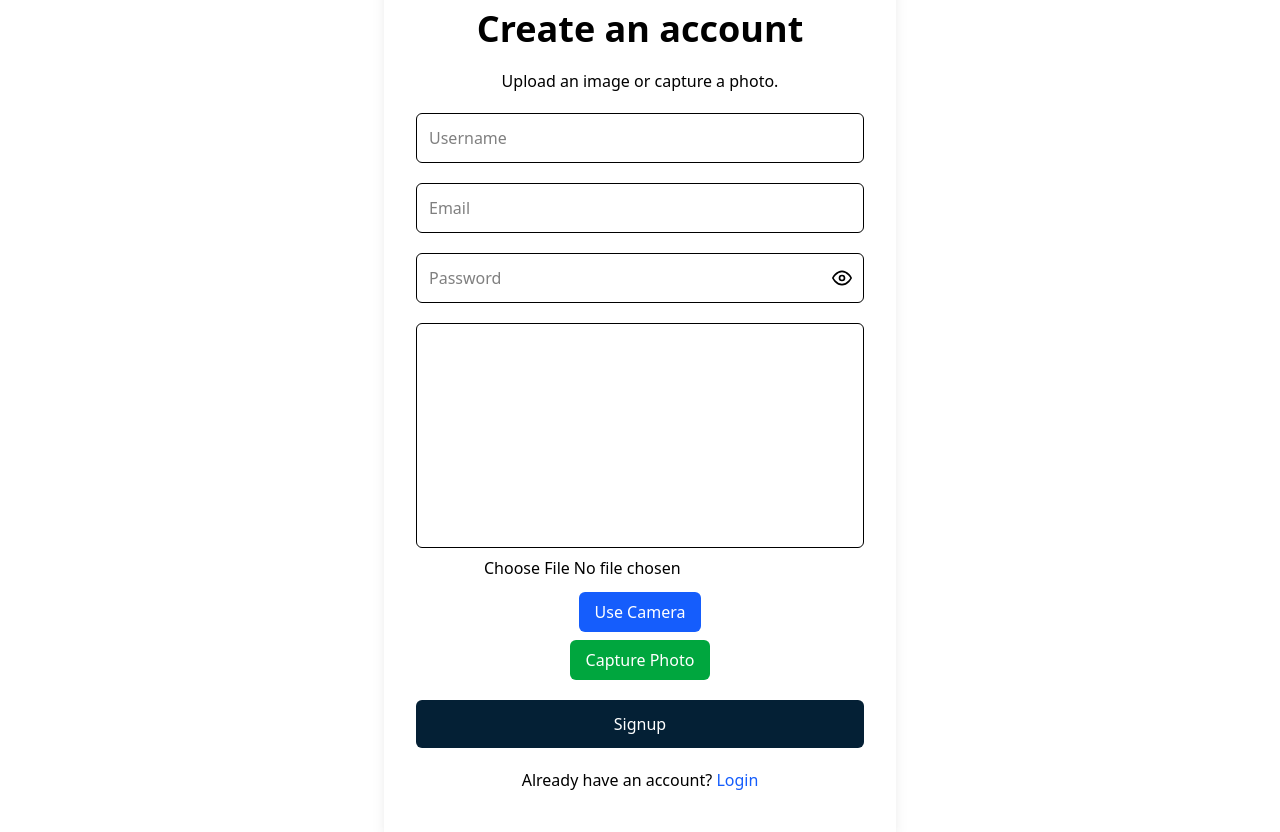
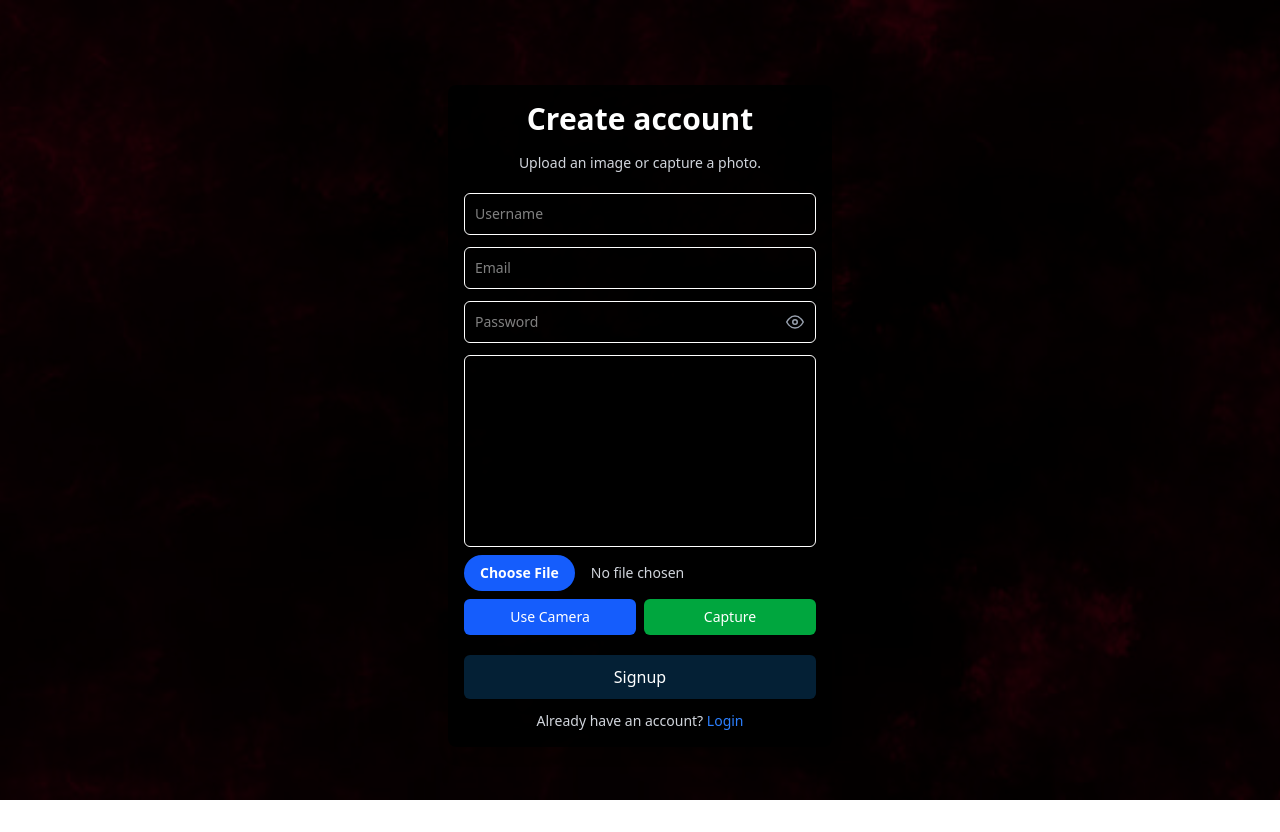
Before and after one commit to Vansh0207/face-ai-main, a React (Vite) app in the folder frontend/: page /signup in a window 1280 px wide. Both pictures are taken after a click on the button "Use Camera". After the commit the page ends 800 px from the top, so only its background shows below. Built offline with nearby package versions, Linux system fonts and the light colour scheme; no server answers.

Commit message:
signup done

```diff
--- a/frontend/src/components/Signup.jsx
+++ b/frontend/src/components/Signup.jsx
@@ -1,16 +1,18 @@
-import React, { useEffect, useState, useRef } from 'react';
-import { Link, useNavigate } from 'react-router-dom';
-import { Loader2 } from 'lucide-react';
-import axios from 'axios';
-import { toast } from 'sonner';
-import { useSelector } from 'react-redux';
-import { FiEye, FiEyeOff } from 'react-icons/fi';
+import React, { useEffect, useState, useRef } from "react";
+import { Link, useNavigate } from "react-router-dom";
+import { Loader2 } from "lucide-react";
+import axios from "axios";
+import { toast } from "sonner";
+import { useSelector } from "react-redux";
+import { FiEye, FiEyeOff } from "react-icons/fi";
 
-const API_END_POINT = import.meta.env.VITE_API_END_POINT_USER || "https://Photo-AI.onrender.com/api/user";
+const API_END_POINT =
+  import.meta.env.VITE_API_END_POINT_USER ||
+  "https://Photo-AI.onrender.com/api/user";
 
 const Signup = () => {
   const [show, setShow] = useState(false);
-    const { user } = useSelector(store => store.auth);
+  const { user } = useSelector((store) => store.auth);
   const [input, setInput] = useState({ username: "", email: "", password: "" });
   const [loading, setLoading] = useState(false);
   const navigate = useNavigate();
@@ -48,7 +50,7 @@ const Signup = () => {
     canvas.width = videoRef.current.videoWidth;
     canvas.height = videoRef.current.videoHeight;
     context.drawImage(videoRef.current, 0, 0, canvas.width, canvas.height);
-        canvas.toBlob(blob => {
+    canvas.toBlob((blob) => {
       setImage(blob);
       setImagePreview(URL.createObjectURL(blob));
     }, "image/jpeg");
@@ -81,12 +83,11 @@ const Signup = () => {
 
       // console.log("Formdata", formData);
       for (let pair of formData.entries()) {
-                console.log(pair[0] + ': ' + pair[1]);
+        console.log(pair[0] + ": " + pair[1]);
       }
 
-
       const res = await axios.post(`${API_END_POINT}/register`, formData, {
-                headers: { 'Content-Type': 'multipart/form-data' },
+        headers: { "Content-Type": "multipart/form-data" },
         withCredentials: true,
       });
 
@@ -101,7 +102,9 @@ const Signup = () => {
       }
 
       // Step 3: Send the image URL to Flask server for encoding
-            const flaskResponse = await axios.post("http://127.0.0.1:5000/encode", { image_url: imageUrl });
+      const flaskResponse = await axios.post("http://127.0.0.1:5000/encode", {
+        image_url: imageUrl,
+      });
 
       if (flaskResponse.data.error) {
         throw new Error(flaskResponse.data.error);
@@ -115,7 +118,7 @@ const Signup = () => {
       // Step 4: Send face encoding to Node.js backend for storage
       await axios.post(`${API_END_POINT}/store-face-encoding`, {
         email: input.email,
-                faceEncoding: faceEncodings[0] // Assuming one face is detected
+        faceEncoding: faceEncodings[0], // Assuming one face is detected
       });
 
       toast.success("Signup successful! Face encoding stored.");
@@ -125,7 +128,6 @@ const Signup = () => {
       setInput({ username: "", email: "", password: "" });
       setImage(null);
       setImagePreview(null);
-
     } catch (error) {
       console.error(error);
       toast.error(error.message || "Signup failed");
@@ -134,47 +136,146 @@ const Signup = () => {
     }
   };
 
+  return (
+    <div className="relative w-screen h-screen bg-black overflow-y-auto">
+      {/* Full-screen background image */}
+      <img
+        src="redbg.jpg"
+        alt="Background"
+        className="fixed inset-0 w-full h-full object-cover bg-black opacity-20"
+      />
 
-    return (
-        <div className='flex flex-col items-center w-screen h-screen justify-center'>
-            <form onSubmit={signupHandler} className='shadow-lg flex flex-col gap-5 p-8 py-10 max-w-lg w-full'>
-                <h1 className='text-center font-bold text-4xl'>Create an account</h1>
-                <p className='text-center'>Upload an image or capture a photo.</p>
+      {/* Signup form with transparent black background */}
+      <form
+        onSubmit={signupHandler}
+        className="absolute top-1/2 left-1/2 -translate-x-1/2 -translate-y-1/2 shadow-lg flex flex-col gap-3 p-4 max-w-sm w-[90%] bg-black/90 z-10 rounded-lg my-4"
+      >
+        <h1 className="text-center font-bold text-3xl text-white mb-1">
+          Create account
+        </h1>
+        <p className="text-center text-gray-300 text-sm mb-2">
+          Upload an image or capture a photo.
+        </p>
 
-                <input type="text" name="username" value={input.username} onChange={changeEventHandler} placeholder="Username" className="p-3 border rounded-md w-full" required />
-                <input type="email" name="email" value={input.email} onChange={changeEventHandler} placeholder="Email" className="p-3 border rounded-md w-full" required />
+        <input
+          type="text"
+          name="username"
+          value={input.username}
+          onChange={changeEventHandler}
+          placeholder="Username"
+          className="p-2.5 border border-white rounded-md w-full text-white bg-transparent text-sm"
+          required
+        />
+        <input
+          type="email"
+          name="email"
+          value={input.email}
+          onChange={changeEventHandler}
+          placeholder="Email"
+          className="p-2.5 border border-white rounded-md w-full text-white bg-transparent text-sm"
+          required
+        />
 
         <div className="relative">
-                    <input type={show ? "text" : "password"} name="password" value={input.password} onChange={changeEventHandler} placeholder="Password" className="p-3 border rounded-md w-full pr-10" required />
-                    <button type="button" onClick={() => setShow(!show)} className="absolute right-3 top-1/2 transform -translate-y-1/2">
-                        {show ? <FiEyeOff size={20} /> : <FiEye size={20} />}
+          <input
+            type={show ? "text" : "password"}
+            name="password"
+            value={input.password}
+            onChange={changeEventHandler}
+            placeholder="Password"
+            className="p-2.5 border border-white rounded-md w-full pr-10 text-white bg-transparent text-sm"
+            required
+          />
+          <button
+            type="button"
+            onClick={() => setShow(!show)}
+            className="absolute right-3 top-1/2 transform -translate-y-1/2 text-gray-400"
+          >
+            {show ? <FiEyeOff size={18} /> : <FiEye size={18} />}
           </button>
         </div>
 
-                <div className='flex flex-col items-center'>
+        <div className="flex flex-col items-center gap-2">
           {imagePreview ? (
-                        <img src={imagePreview} alt="Selected" className="w-full max-h-64 object-cover border rounded-md mb-2" />
-                    ) : useCamera && (
-                        <video ref={videoRef} autoPlay className='w-full max-h-64 border rounded-md' />
+            <div className="relative w-full">
+              <img
+                src={imagePreview}
+                alt="Selected"
+                className="w-full h-48 object-cover border border-white rounded-md"
+              />
+              <button
+                type="button"
+                onClick={() => {
+                  setImagePreview(null);
+                  setImage(null);
+                }}
+                className="absolute top-2 right-2 bg-red-500 text-white p-1 rounded-full hover:bg-red-600"
+              >
+                <X size={16} />
+              </button>
+            </div>
+          ) : useCamera ? (
+            <video
+              ref={videoRef}
+              autoPlay
+              className="w-full h-48 object-cover border border-white rounded-md"
+            />
+          ) : null}
+
+          <div className="flex gap-2 w-full">
+            <input
+              type="file"
+              accept="image/*"
+              onChange={handleFileUpload}
+              className="text-sm text-gray-300 file:mr-4 file:py-2 file:px-4 file:rounded-full file:border-0 file:text-sm file:font-semibold file:bg-blue-600 file:text-white hover:file:bg-blue-700"
+            />
+          </div>
+
+          <div className="flex gap-2 w-full">
+            <button
+              type="button"
+              onClick={() => {
+                setUseCamera(true);
+                startCamera();
+              }}
+              className="flex-1 bg-blue-600 text-white px-3 py-2 rounded-md text-sm hover:bg-blue-700 transition-colors"
+            >
+              Use Camera
+            </button>
+            {useCamera && (
+              <button
+                type="button"
+                onClick={capturePhoto}
+                className="flex-1 bg-green-600 text-white px-3 py-2 rounded-md text-sm hover:bg-green-700 transition-colors"
+              >
+                Capture
+              </button>
             )}
-
-                    <input type="file" accept="image/*" onChange={handleFileUpload} className="mt-2" />
-
-                    <button type='button' onClick={() => { setUseCamera(true); startCamera(); }} className='mt-3 bg-blue-600 text-white px-4 py-2 rounded-md'>Use Camera</button>
-                    <button type='button' onClick={capturePhoto} className='mt-2 bg-green-600 text-white px-4 py-2 rounded-md'>Capture Photo</button>
+          </div>
         </div>
 
         {loading ? (
-                    <button disabled className='flex items-center justify-center p-3 bg-gray-300 text-gray-600 rounded-md cursor-not-allowed'>
-                        <Loader2 className='mr-2 h-4 w-4 animate-spin' />
+          <button
+            disabled
+            className="flex items-center justify-center p-2.5 bg-gray-300 text-gray-600 rounded-md cursor-not-allowed mt-2"
+          >
+            <Loader2 className="mr-2 h-4 w-4 animate-spin" />
             Please wait
           </button>
         ) : (
-                    <button type='submit' className='p-3 bg-[#042035] hover:bg-[#165686] text-white rounded-md cursor-pointer'>Signup</button>
+          <button
+            type="submit"
+            className="p-2.5 bg-[#042035] hover:bg-[#165686] text-white rounded-md cursor-pointer mt-2 transition-colors"
+          >
+            Signup
+          </button>
         )}
 
-                <span className='text-center'>
-                    Already have an account? <Link to="/login" className='text-blue-600'>Login</Link>
+        <span className="text-center text-gray-300 text-sm">
+          Already have an account?{" "}
+          <Link to="/login" className="text-blue-500 hover:text-blue-400">
+            Login
+          </Link>
         </span>
       </form>
     </div>
```
Lines whose indentation alone changed are shown as unchanged.
